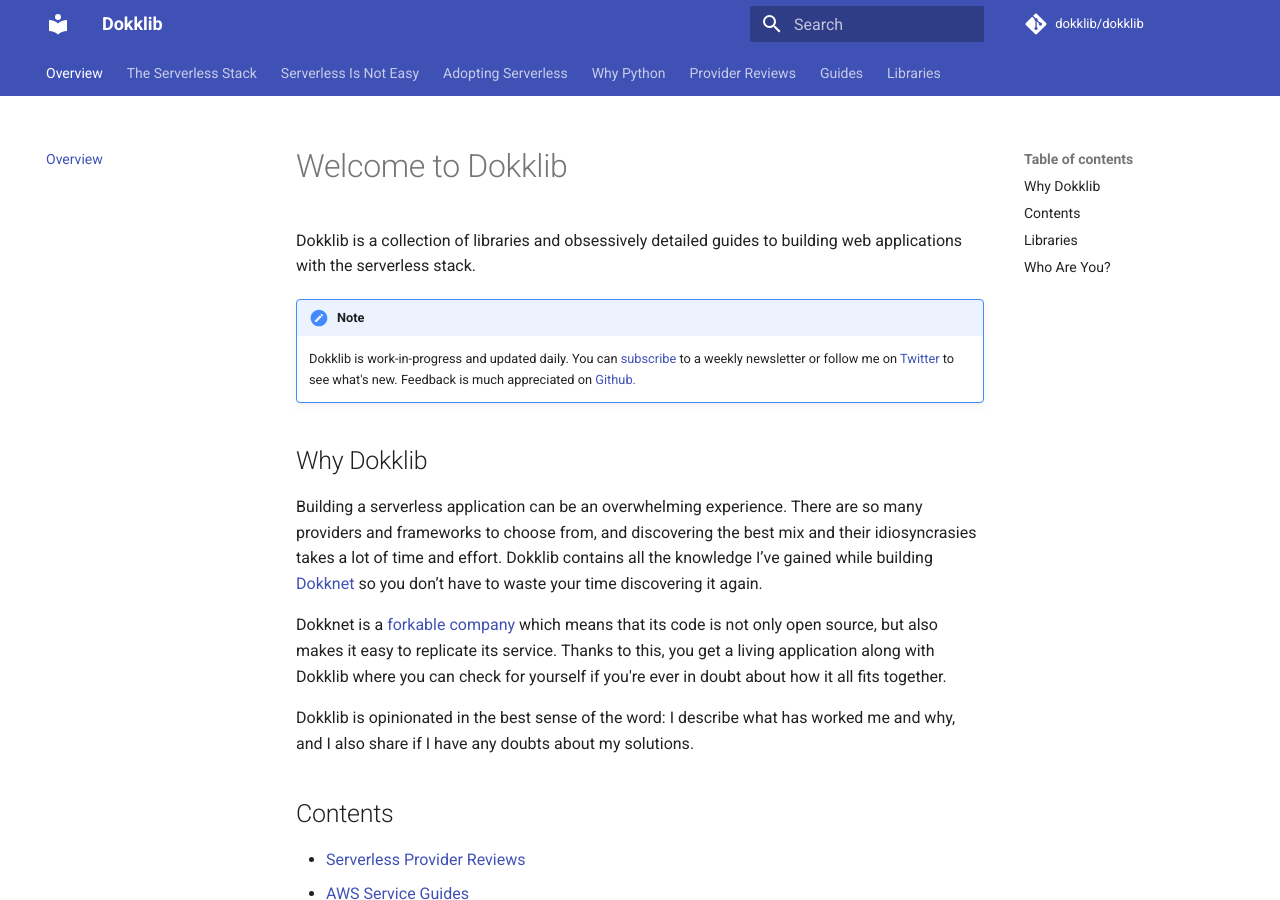
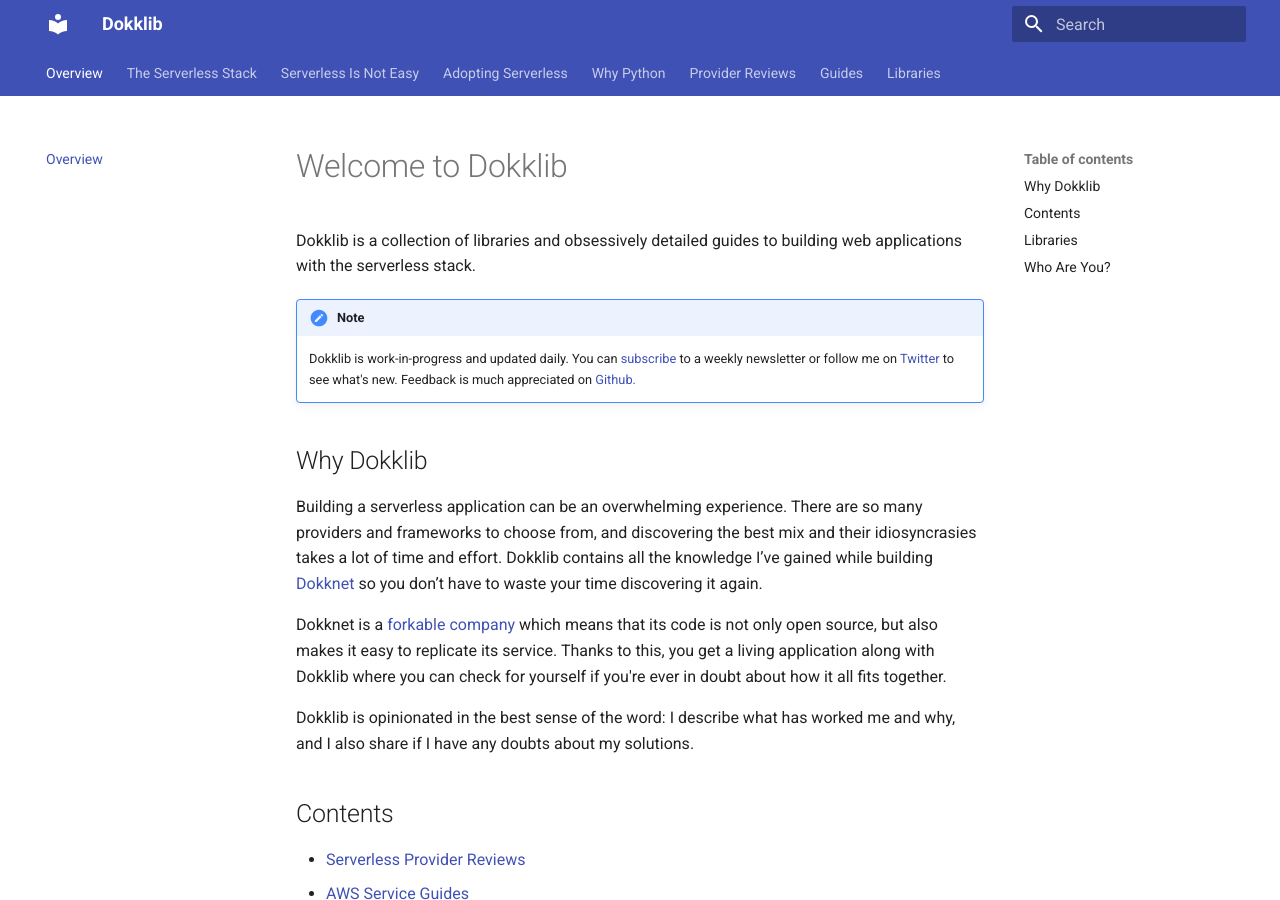
Before and after one commit to dokklib/dokklib, an MkDocs documentation site: the page built from docs/index.md, in a window 1280 px wide and 900 px high. Built offline with MkDocs 1.6.1 and Material for MkDocs 9.7.7, drawn with Linux system fonts in a browser that asks for light colours; comment, search, counter and statistics services are not loaded.

Commit message:
Remove Dokklib repo link

```diff
--- a/mkdocs.yml
+++ b/mkdocs.yml
@@ -4,9 +4,6 @@
 site_url: https://dokklib.com
 
 copyright: 'Copyright &copy; 2020 Agost Biro'
-
-repo_name: dokklib/dokklib
-repo_url: https://github.com/dokklib/dokklib
 
 theme:
   name: material
```
